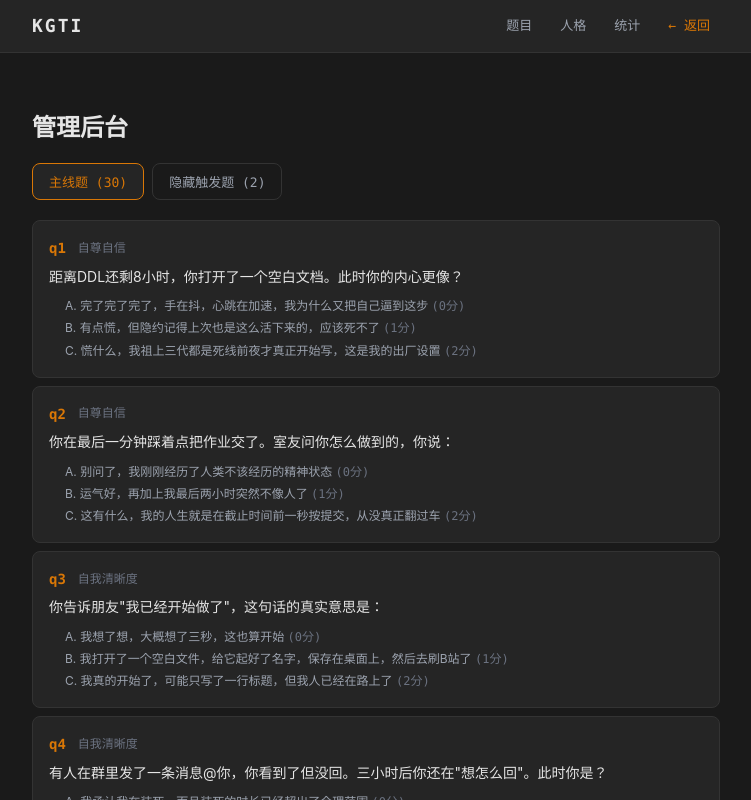
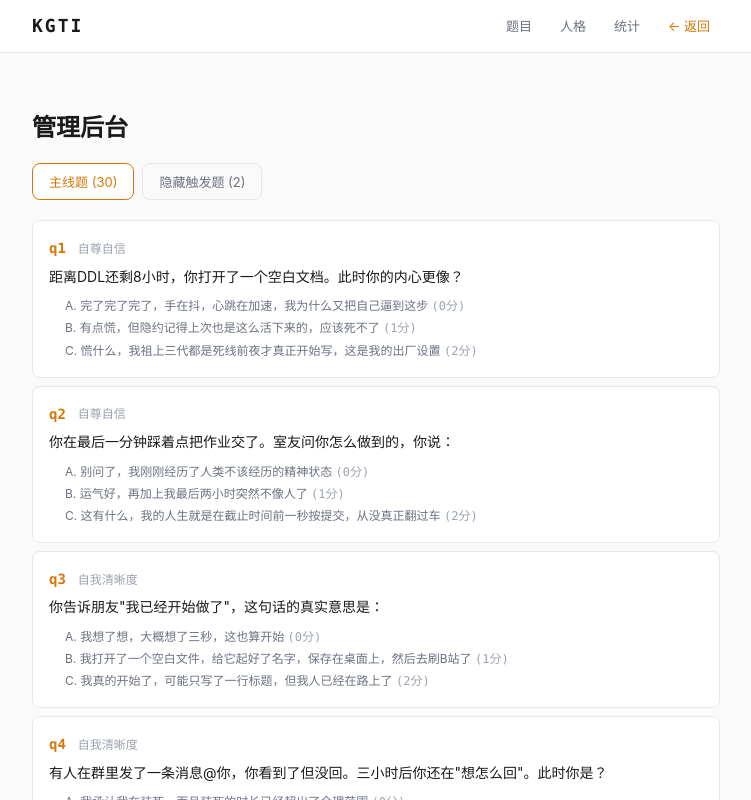
Before and after one commit to WWangZQ/Unicorn-Competition-Entertainment, a React (Vite) app in the folder frontend/: page /admin in a window 1280 px wide. Shown: the top 800 px of the page, without its empty margins (264-1015 px from the left). Built offline with nearby package versions, Linux system fonts and the light colour scheme.

Commit message:
Switch to Claude light theme, update fonts to Inter/system-ui

```diff
--- a/frontend/src/App.css
+++ b/frontend/src/App.css
@@ -1,18 +1,18 @@
-/* ===== Claude UI Style ===== */
+/* ===== Claude UI Style — Light ===== */
 
 :root {
-  --bg: #1a1a1a;
-  --bg-card: #252525;
-  --bg-card-hover: #2a2a2a;
-  --border: #333;
+  --bg: #fafafa;
+  --bg-card: #fff;
+  --bg-card-hover: #f9fafb;
+  --border: #e5e7eb;
   --border-focus: #d97706;
   --accent: #d97706;
-  --accent-hover: #f59e0b;
-  --text: #e5e5e5;
-  --text-muted: #9ca3af;
-  --text-weak: #6b7280;
+  --accent-hover: #b45309;
+  --text: #1a1a1a;
+  --text-muted: #6b7280;
+  --text-weak: #9ca3af;
   --font-mono: 'JetBrains Mono', 'Fira Code', 'Cascadia Code', 'Consolas', monospace;
-  --font-sans: -apple-system, BlinkMacSystemFont, 'Segoe UI', system-ui, sans-serif;
+  --font-sans: 'Inter', system-ui, -apple-system, BlinkMacSystemFont, 'Segoe UI', sans-serif;
   --radius: 12px;
   --radius-sm: 8px;
   --transition: 200ms ease;
@@ -84,7 +84,7 @@ a:hover { color: var(--accent-hover); }
   padding: 4px 10px;
   border-radius: 6px;
   transition: color var(--transition);
-  font-family: var(--font-mono);
+  font-family: var(--font-sans);
 }
 
 .nav-link:hover { color: var(--text); background: var(--bg); }
@@ -97,7 +97,7 @@ a:hover { color: var(--accent-hover); }
 .page { padding-top: 32px; }
 
 .page-title {
-  font-family: var(--font-mono);
+  font-family: var(--font-sans);
   font-size: 24px;
   font-weight: 700;
   margin-bottom: 8px;
@@ -110,7 +110,7 @@ a:hover { color: var(--accent-hover); }
 }
 
 .section-title {
-  font-family: var(--font-mono);
+  font-family: var(--font-sans);
   font-size: 14px;
   font-weight: 600;
   color: var(--text-muted);
@@ -145,10 +145,10 @@ a:hover { color: var(--accent-hover); }
 }
 
 .hero-brand {
-  font-family: var(--font-mono);
+  font-family: var(--font-sans);
   font-size: 56px;
   font-weight: 800;
-  letter-spacing: 6px;
+  letter-spacing: 2px;
   color: var(--accent);
 }
 
@@ -198,7 +198,7 @@ a:hover { color: var(--accent-hover); }
   justify-content: center;
   padding: 10px 20px;
   border-radius: var(--radius-sm);
-  font-family: var(--font-mono);
+  font-family: var(--font-sans);
   font-size: 14px;
   font-weight: 500;
   cursor: pointer;
@@ -248,7 +248,7 @@ a:hover { color: var(--accent-hover); }
   border-radius: var(--radius-sm);
   color: var(--text);
   padding: 10px 16px;
-  font-family: var(--font-mono);
+  font-family: var(--font-sans);
   font-size: 14px;
   outline: none;
   transition: border-color var(--transition);
@@ -283,7 +283,7 @@ a:hover { color: var(--accent-hover); }
 }
 
 .progress-text {
-  font-family: var(--font-mono);
+  font-family: var(--font-sans);
   font-size: 12px;
   color: var(--text-muted);
   min-width: 48px;
@@ -292,7 +292,7 @@ a:hover { color: var(--accent-hover); }
 
 .phase-badge {
   display: inline-block;
-  font-family: var(--font-mono);
+  font-family: var(--font-sans);
   font-size: 11px;
   color: var(--accent);
   border: 1px solid var(--accent);
@@ -328,7 +328,7 @@ a:hover { color: var(--accent-hover); }
   align-items: flex-start;
   gap: 14px;
   padding: 14px 16px;
-  background: transparent;
+  background: var(--bg);
   border: 1px solid var(--border);
   border-radius: var(--radius-sm);
   color: var(--text);
@@ -346,7 +346,7 @@ a:hover { color: var(--accent-hover); }
 
 .option-btn--selected {
   border-color: var(--accent);
-  background: rgba(217, 119, 6, 0.08);
+  background: rgba(217, 119, 6, 0.06);
 }
 
 .option-letter {
@@ -429,6 +429,7 @@ a:hover { color: var(--accent-hover); }
   gap: 16px;
   padding: 8px 12px;
   background: var(--bg-card);
+  border: 1px solid var(--border);
   border-radius: 6px;
 }
 
@@ -443,7 +444,7 @@ a:hover { color: var(--accent-hover); }
 .dim-model {
   font-size: 11px;
   color: var(--text-weak);
-  font-family: var(--font-mono);
+  font-family: var(--font-sans);
 }
 
 .dim-bar-wrap {
@@ -486,7 +487,7 @@ a:hover { color: var(--accent-hover); }
 }
 
 .model-label {
-  font-family: var(--font-mono);
+  font-family: var(--font-sans);
   font-size: 13px;
   color: var(--text-muted);
   min-width: 40px;
@@ -532,7 +533,7 @@ a:hover { color: var(--accent-hover); }
 }
 
 .share-brand {
-  font-family: var(--font-mono);
+  font-family: var(--font-sans);
   font-size: 11px;
   color: var(--text-weak);
   letter-spacing: 2px;
@@ -585,7 +586,7 @@ a:hover { color: var(--accent-hover); }
 }
 
 .share-model-label {
-  font-family: var(--font-mono);
+  font-family: var(--font-sans);
   font-size: 10px;
   color: var(--text-weak);
   min-width: 28px;
@@ -610,7 +611,7 @@ a:hover { color: var(--accent-hover); }
   color: var(--text-weak);
   display: flex;
   gap: 12px;
-  font-family: var(--font-mono);
+  font-family: var(--font-sans);
 }
 
 .share-btn { margin-top: 4px; }
@@ -622,12 +623,13 @@ a:hover { color: var(--accent-hover); }
   border-radius: var(--radius);
   padding: 20px;
   transition: all var(--transition);
+  box-shadow: 0 1px 2px rgba(0,0,0,0.04);
 }
 
 .personality-card:hover {
   border-color: var(--text-muted);
-  background: var(--bg-card-hover);
   transform: translateY(-2px);
+  box-shadow: 0 4px 12px rgba(0,0,0,0.06);
 }
 
 .personality-card--highlight {
@@ -658,7 +660,7 @@ a:hover { color: var(--accent-hover); }
 .pc-dim {
   font-size: 11px;
   color: var(--text-weak);
-  font-family: var(--font-mono);
+  font-family: var(--font-sans);
 }
 
 .pc-name {
@@ -697,7 +699,7 @@ a:hover { color: var(--accent-hover); }
   border-radius: var(--radius-sm);
   color: var(--text-muted);
   cursor: pointer;
-  font-family: var(--font-mono);
+  font-family: var(--font-sans);
   font-size: 13px;
   transition: all var(--transition);
 }
@@ -740,7 +742,6 @@ a:hover { color: var(--accent-hover); }
 .admin-item-dim {
   font-size: 12px;
   color: var(--text-weak);
-  font-family: var(--font-mono);
 }
 
 .admin-item-text {
@@ -826,7 +827,7 @@ a:hover { color: var(--accent-hover); }
 @media (max-width: 640px) {
   .main { padding: 16px 12px 48px; }
 
-  .hero-brand { font-size: 36px; letter-spacing: 4px; }
+  .hero-brand { font-size: 36px; letter-spacing: 2px; }
 
   .hero { padding: 40px 0 32px; }
 
--- a/frontend/src/components/ShareCard.tsx
+++ b/frontend/src/components/ShareCard.tsx
@@ -14,7 +14,7 @@ export default function ShareCard({ result, nickname }: Props) {
   const handleExport = async () => {
     if (!cardRef.current) return;
     const canvas = await html2canvas(cardRef.current, {
-      backgroundColor: '#1a1a1a',
+      backgroundColor: '#ffffff',
       scale: 2,
     });
     const url = canvas.toDataURL('image/png');
--- a/frontend/src/index.css
+++ b/frontend/src/index.css
@@ -1,17 +1,17 @@
 :root {
-  --bg: #1a1a1a;
-  --bg-card: #252525;
-  --bg-card-hover: #2a2a2a;
-  --border: #333;
+  --bg: #fafafa;
+  --bg-card: #fff;
+  --bg-card-hover: #f9fafb;
+  --border: #e5e7eb;
   --border-focus: #d97706;
   --accent: #d97706;
-  --accent-hover: #f59e0b;
-  --text: #e5e5e5;
-  --text-muted: #9ca3af;
-  --text-weak: #6b7280;
+  --accent-hover: #b45309;
+  --text: #1a1a1a;
+  --text-muted: #6b7280;
+  --text-weak: #9ca3af;
 
-  font: 15px/1.6 system-ui, -apple-system, sans-serif;
-  color-scheme: dark;
+  font: 15px/1.6 'Inter', system-ui, -apple-system, sans-serif;
+  color-scheme: light;
   color: var(--text);
   background: var(--bg);
   -webkit-font-smoothing: antialiased;
```
